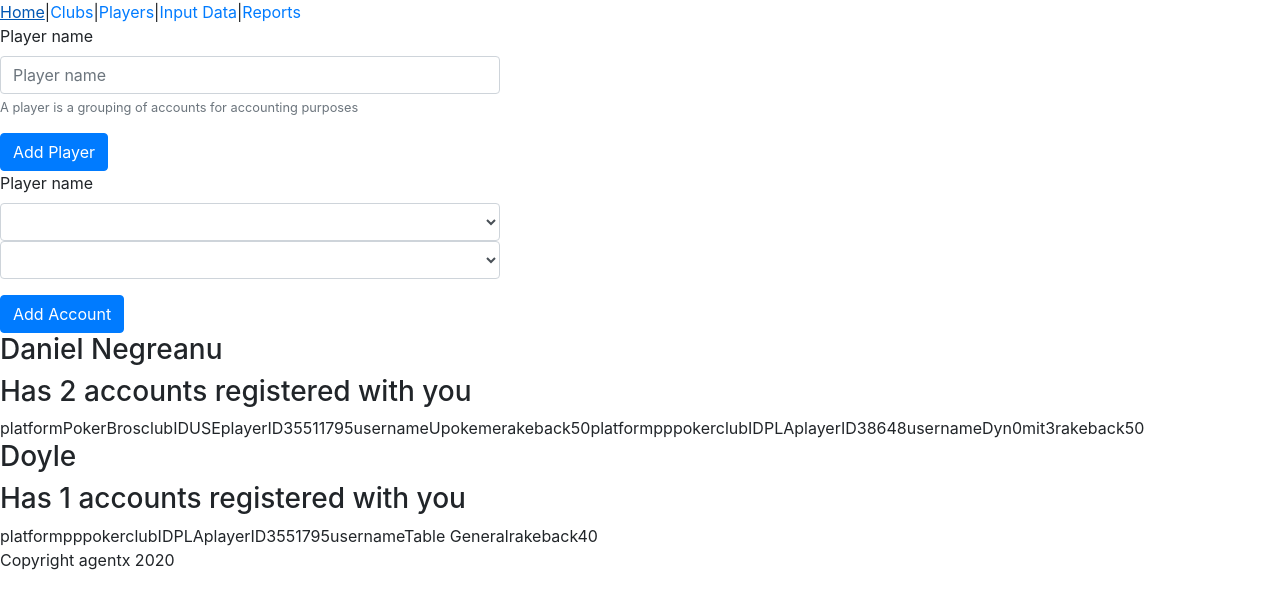
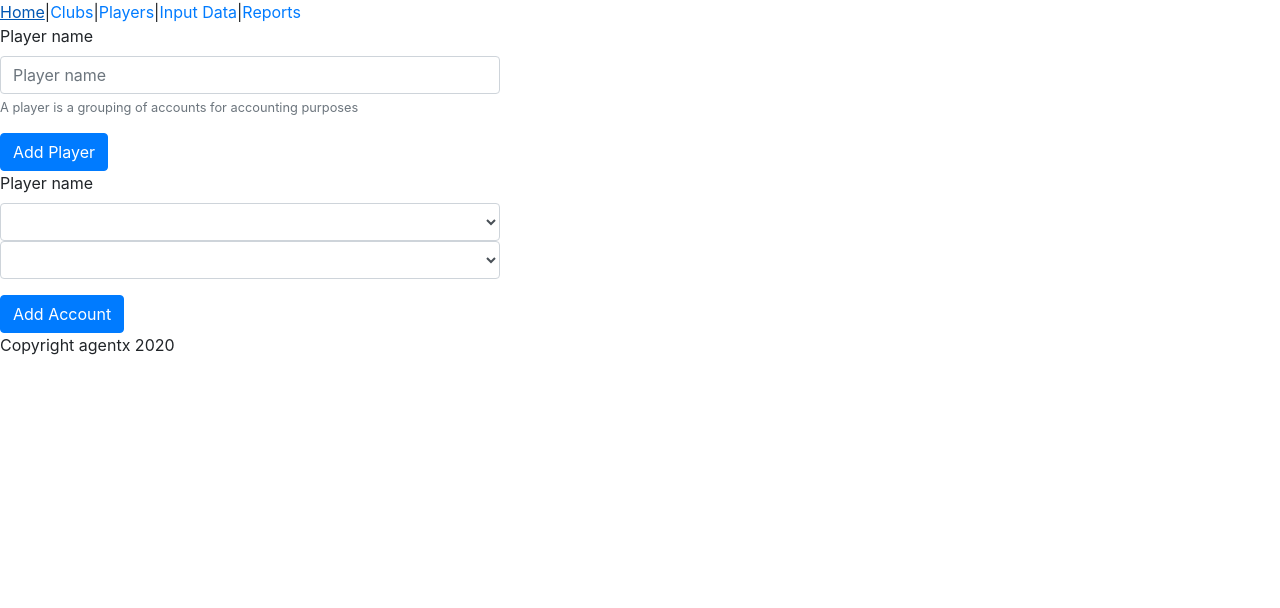
Before and after one commit to ifillup/agentx, a Next.js app: page /players in a window 1280 px wide. Shown: the top 608 px of the page. Built offline with nearby package versions, Linux system fonts and the light colour scheme.

Commit message:
more player state

```diff
--- a/components/Player.js
+++ b/components/Player.js
@@ -2,8 +2,8 @@ const Player = ({ player }) => {
   return (
     <>
       <h3>{player.name}</h3>
-      <h3>Has {player.accounts.length} accounts registered with you</h3>
-      {player.accounts.map((account) => Object.entries(account))}
+      {/* <h3>Has {player.accounts.length} accounts registered with you</h3> */}
+      {/* {player.accounts.map((account) => Object.entries(account))} */}
     </>
   );
 };
--- a/components/Register.js
+++ b/components/Register.js
@@ -2,7 +2,7 @@ import { Button, Form } from 'react-bootstrap';
 
 const Register = ({ handleRegistration, handleSubmit }) => {
   return (
-    <Form onSubmitt={handleSubmit}>
+    <Form onSubmit={handleSubmit}>
       <Form.Group controlId='formBasicEmail'>
         <Form.Label>Login / Register </Form.Label>
         <Form.Control type='email' placeholder='Enter email' />
--- a/pages/players.js
+++ b/pages/players.js
@@ -1,4 +1,5 @@
 import { useState, useEffect, useContext } from 'react';
+import { PlayersContext } from '../context/playersContext/playersState';
 
 import Player from '../components/Player';
 import AddPlayer from '../components/AddPlayer';
@@ -6,24 +7,23 @@ import AddRelationship from '../components/AddRelationship';
 import * as playerdata from '../player.json'; //TODO
 
 export default function Players() {
-  const [players, setPlayers] = useState([]);
+  // const [players, setPlayers] = useState([]);
+  const { players } = useContext(PlayersContext);
+  // useEffect(() => {
+  //   setPlayers(getPlayers());
+  // }, []);
 
-  useEffect(() => {
-    setPlayers(getPlayers());
-  }, []);
+  // const getPlayers = () => {
+  //   // TODO - async request for players from db
 
-  const getPlayers = () => {
-    // TODO - async request for players from db
-
-    return playerdata.players;
-  };
+  //   return players;
+  // };
   return (
     <>
       <AddPlayer />
       <AddRelationship />
-      {players.map((player) => (
-        <Player player={player} />
-      ))}
+      {players.length > 0 &&
+        players.map((player) => <Player player={player} />)}
     </>
   );
 }
```
Also changed, not shown: components/SelectPlayer.js (+6 -1 lines).
